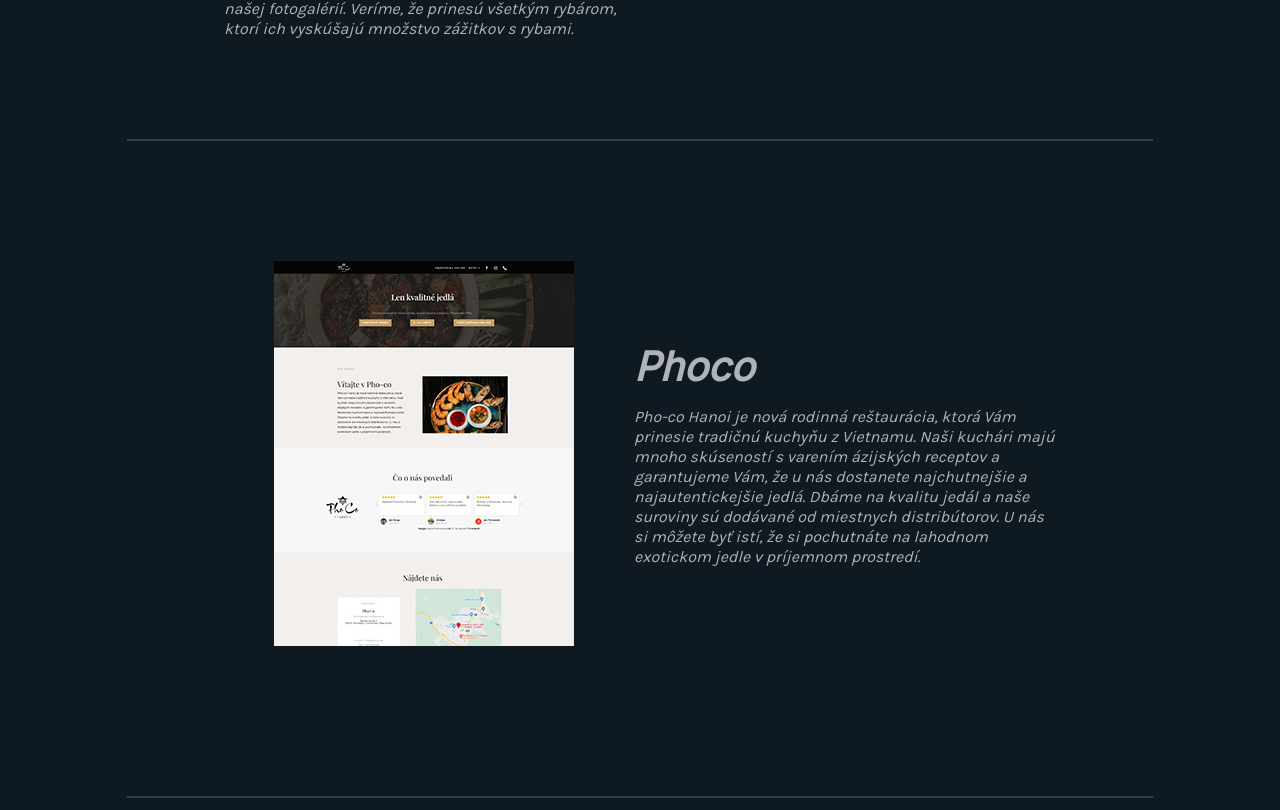
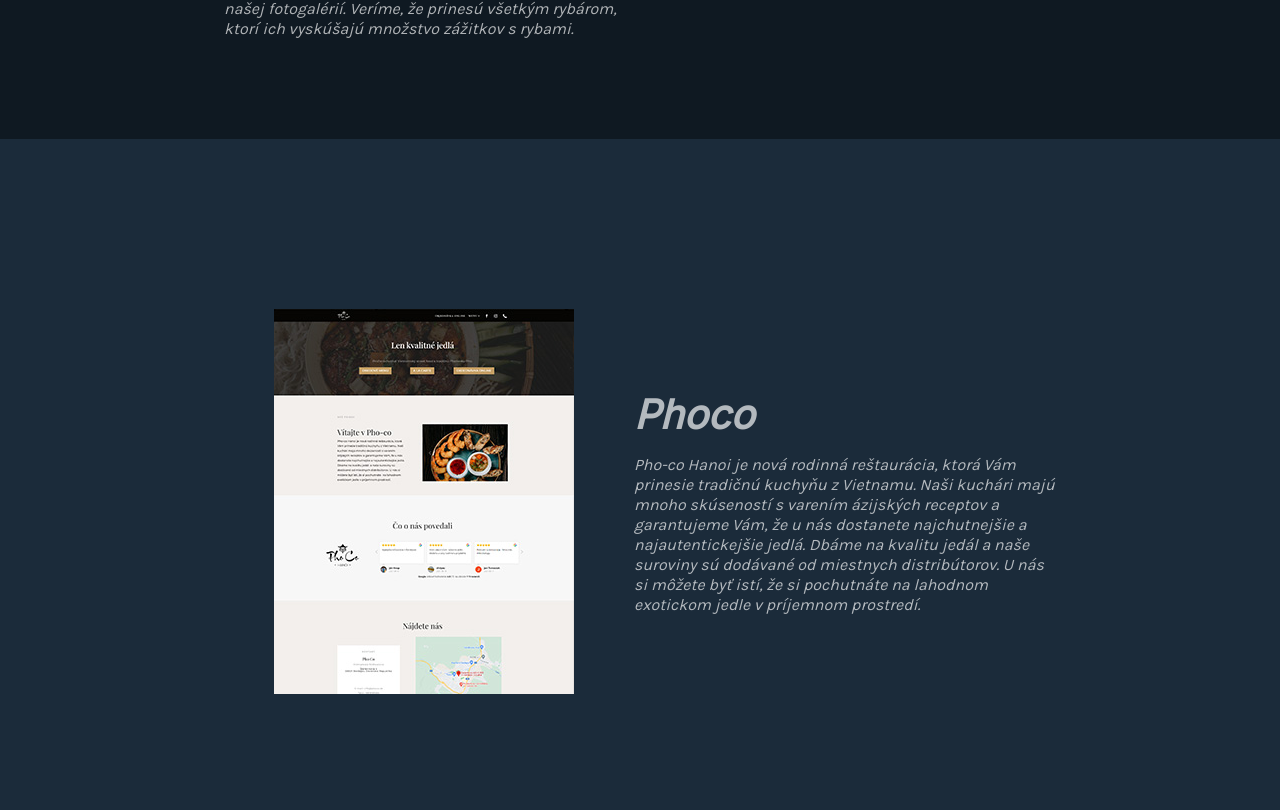
Before and after one commit to Tomas1564230/Portfolio, a plain HTML site: page PortfolioWeb/index.html in a window 1280 px wide. Shown: the part 2110-2920 px from the top of the page. Drawn offline with nearby package versions, Linux system fonts and the light colour scheme.

Commit message:
phoco background edit

```diff
--- a/PortfolioWeb/index.css
+++ b/PortfolioWeb/index.css
@@ -208,6 +208,11 @@ a:link, a:visited {
     margin: auto;
 }
 
+.phoco-class {
+    padding: 50px 0px 50px 0px;
+    background-color:#1b2b3a;
+}
+
 
 
 
--- a/PortfolioWeb/index.html
+++ b/PortfolioWeb/index.html
@@ -54,7 +54,8 @@
                     Ahoj kamaráti a kolegovia rybári. Dovoľte nám v skratke pár slovami povedať niečo o nás a našich produktoch. Značka MiLa BAITS vznikla v roku 2017. Prvé produkty sa na testovanie dostali začiatkom roka 2018 a od tej doby boli zároveň postupne testované všetky naše produkty. Počas testovania sa robilo na produktoch pár úprav, až kým sme si neboli istý, že tieto návnady sú pre ryby dostatočne atraktívne. Testovanie prebiehalo na riekach a jazerách doma aj v zahraničí. Všetky naše produkty sú jedinečné. Receptúry boli a sú vyvíjané na základe množstva štúdie o potravách pre ryby, biológiou rýb, zložením jednotlivých produktov a ich výživovým profilom, no samozrejme sme čerpali aj so skúseností iných uznávaných rybárov. Naším životným cieľom bolo raz robiť niečo, čo nás baví a napĺňa. Všetky naše produkty vyrábame sami a s obrovským elánom a chuťou. Vieme, že človek dokáže robiť dobre a kvalitne len vtedy, keď ho to baví, a to je presne náš prípad. Vo všetkých produktoch sú obsiahnuté len dlhoročne overené a testované komponenty z celého sveta od uznávaných výrobcov. Pri výbere surovín sme dbali hlavne na kvalitu produktov, čo sa odzrkadlilo na výsledkoch podložených v našej fotogalérií. Veríme, že prinesú všetkým rybárom, ktorí ich vyskúšajú množstvo zážitkov s rybami. </div>
                     <div class="portfolioWork"><a href="https://milabaits.sk" target="_blank"><image src="/Images/milabaits.jpg"></a></div>
             </div>
-            <hr class="workDivider2">
+
+            <div class="phoco-class">
             <div class="work-about" id="phoco">
                 <div class="portfolioWork"><a href="phoco.sk"target="_blank"><image src="/Images/phoco.jpg"></a></div>
                     <div class="work-about-text">
@@ -62,7 +63,8 @@
                     Pho-co Hanoi je nová rodinná reštaurácia, ktorá Vám prinesie tradičnú kuchyňu z Vietnamu. Naši kuchári majú mnoho skúseností s varením  ázijských receptov a garantujeme Vám, že u nás dostanete najchutnejšie a najautentickejšie jedlá. Dbáme na kvalitu jedál  a naše suroviny sú dodávané od miestnych distribútorov. U nás si môžete byť istí, že si pochutnáte  na lahodnom exotickom jedle v príjemnom prostredí. </div>
 
             </div>
-            <hr class="workDivider2">
+        </div>
+
             <div class="work-about" id="phoco">
                 <div class="work-about-text">
                     <h1 style="margin-bottom: 20px;">Dona Bella</h1>
```
